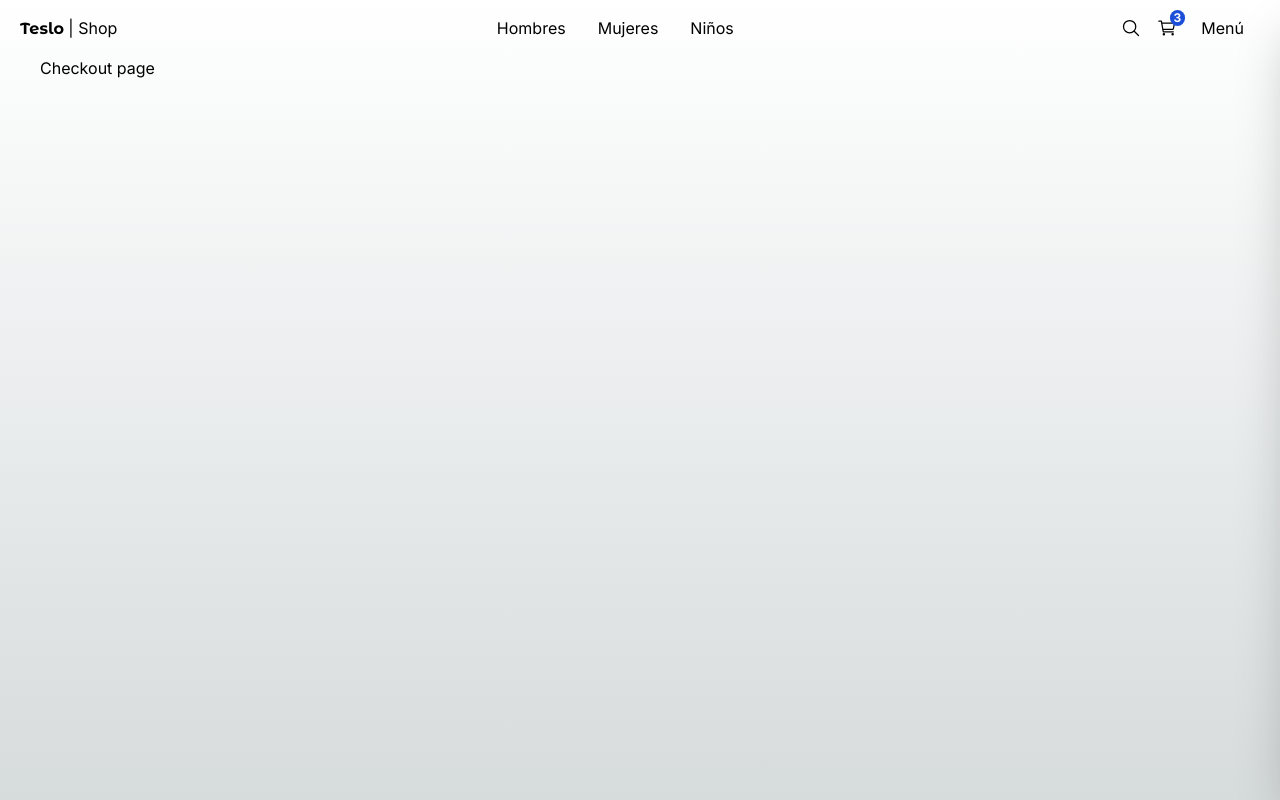
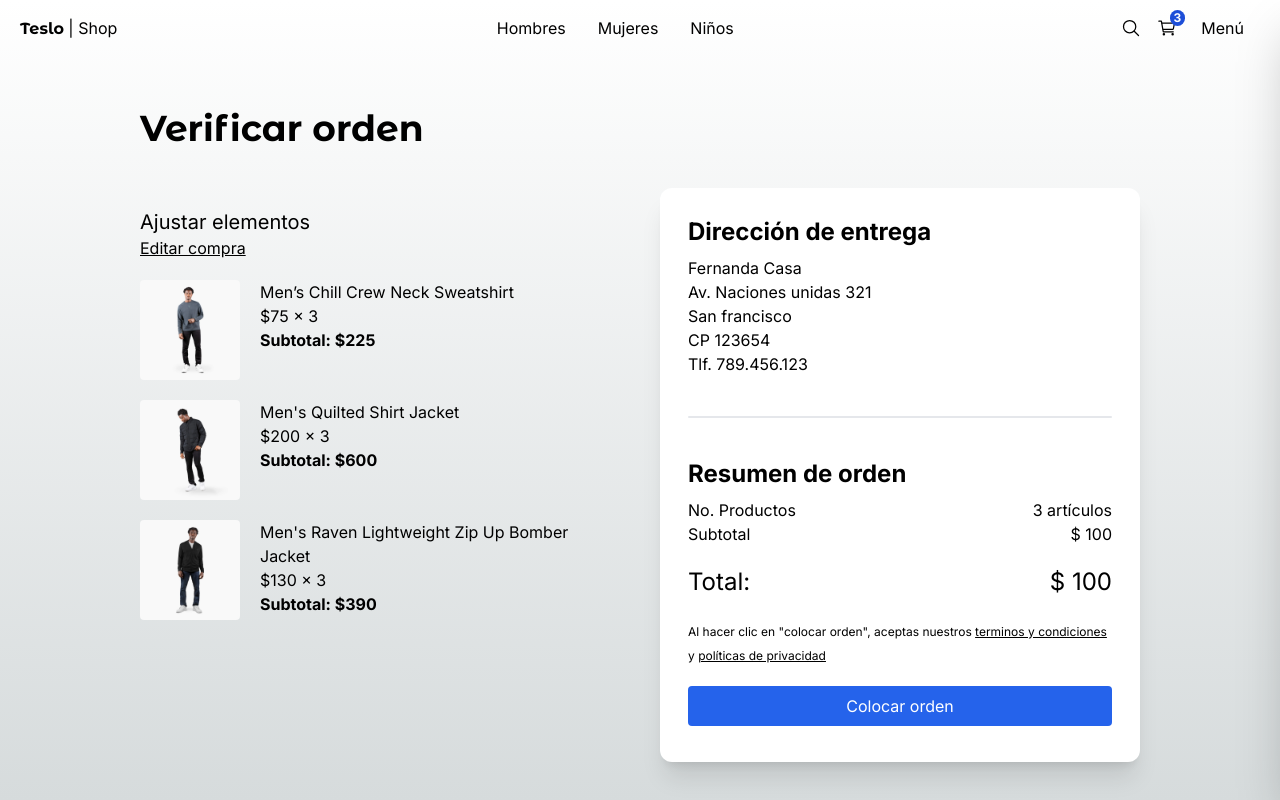
Before and after one commit to David-Yanez/testla, a Next.js app: page /checkout in a window 1280 px wide. Built offline with nearby package versions, Linux system fonts and the light colour scheme.

Commit message:
added purchase verification page

```diff
--- a/src/app/(shop)/checkout/page.tsx
+++ b/src/app/(shop)/checkout/page.tsx
@@ -1,7 +1,99 @@
+import { QuantitySelector, Title } from "@/components";
+import { initialData } from "@/seed/seed";
+import Image from "next/image";
+import Link from "next/link";
+
+const productsInCart = [
+    initialData.products[0],
+    initialData.products[1],
+    initialData.products[2]
+]
+
 export default function Checkout (){
     return(
-        <div>
-            <h1>Checkout page </h1>
+        <div className="flex justify-center items-center mb-72 px-10 sm:px-0">
+
+            <div className="flex flex-col w-[1000px]">
+                <Title title="Verificar orden"/>
+
+                <div className="grid grid-cols-1 sm:grid-cols-2 gap-10">
+
+                    {/* Carrito */}
+                    <div className="flex flex-col mt-5">
+                        <span className="text-xl">Ajustar elementos</span>
+                        <Link href="/cart" className="underline mb-5">
+                            Editar compra
+                        </Link>
+
+
+                    {/** Items */}
+                    {
+                        productsInCart.map( product => (
+
+                            <div key={product.slug} className="flex mb-5">
+                                <Image
+                                    src={`/products/${product.images[0]}`}
+                                    width={100}
+                                    height={100}
+                                    alt={product.title}
+                                    className="mr-5 rounded"
+                             />
+                            <div>
+                                <p>{product.title}</p>
+                                <p>${product.price} x 3</p>
+                                <p className=" font-bold">Subtotal: ${product.price * 3}</p>
+
+                            </div>
+                            </div>
+                        ) )
+                    }
+                </div>
+                    {/** Checkout - Ordenes */}
+                    <div className="bg-white rounded-xl shadow-xl p-7">
+
+
+                        <h2 className="text-2xl mb-2 font-bold">Dirección de entrega</h2>
+                        <div className="mb-10">
+                            <p>Fernanda Casa</p>
+                            <p>Av. Naciones unidas 321</p>
+                            <p>San francisco</p>
+                            <p>CP 123654</p>
+                            <p>Tlf. 789.456.123</p>
+                        </div>
+                        {/**Divider */}
+                        <div className="w-full h-0.5 rounded bg-gray-200 mb-10"/>
+
+                        <h2 className="text-2xl mb-2 font-bold">Resumen de orden</h2>
+                        <div className="grid grid-cols-2">
+                            <span>No. Productos</span>
+                            <span className="text-right">3 artículos</span>
+
+                            <span>Subtotal</span>
+                            <span className="text-right">$ 100</span>
+
+                            <span className="mt-5 text-2xl">Total:</span>
+                            <span className="mt-5 text-2xl text-right">$ 100</span>
+                        </div>
+
+                        <div className="mt-5 mb-2 w-full">
+
+                            {/**Disclaimer */}
+                            <p className="mb-5">
+                                <span className="text-xs">
+                                Al hacer clic en "colocar orden", aceptas nuestros <a href="#" className=" underline">terminos y condiciones</a> y <a href="#" className=" underline">políticas de privacidad</a>
+                                </span>
+                            </p>
+
+                            <Link
+                             className="flex btn-primary justify-center"
+                             href="/orders/123">
+                                Colocar orden
+                            </Link>
+                        </div>
+                    </div>
+
+                </div>
+            </div>
         </div>
     )
 }
--- a/src/app/(shop)/orders/[id]/page.tsx
+++ b/src/app/(shop)/orders/[id]/page.tsx
@@ -1,4 +1,4 @@
-export default function (){
+export default function OrderId(){
     return(
         <div>
             <h1>Order id page </h1>
```
